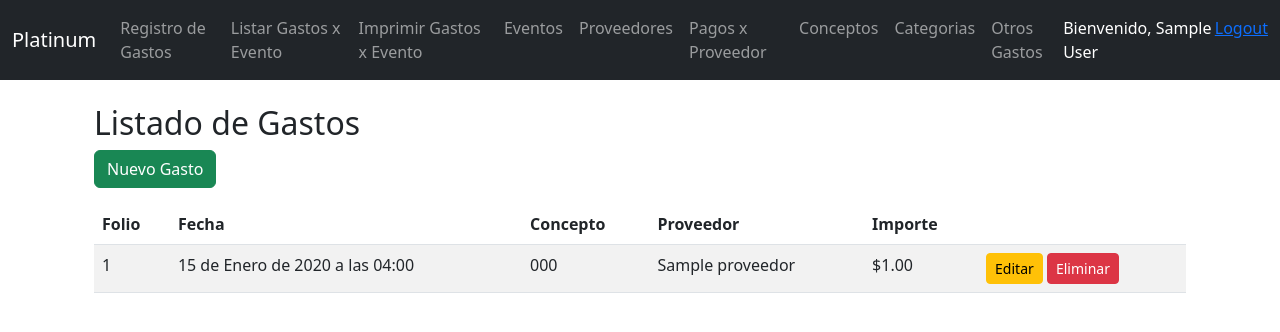
After one commit to meg544/django-p61L, a Django app: page /ogastos/ in a window 1280 px wide. The commit adds this page. Shown: the top 332 px of the page. Run offline with Django 4.2, Linux system fonts and the light colour scheme; a user stored in the database is signed in; tables that the repository leaves empty hold one stand-in row (values such as "Sample post"); parts of the project's set-up code (start-up, migrations or seed data) failed here and were passed over.

Commit message:
se adiciona la opcion otros gastos

```diff
--- a/myapp/templates/base.html
+++ b/myapp/templates/base.html
@@ -39,6 +39,9 @@
                 <li class="nav-item">
                     <a class="nav-link" href="{% url 'listar_categorias' %}">Categorias</a>
                 </li>
+                <li class="nav-item">
+                    <a class="nav-link" href="{% url 'gastos_lista' %}">Otros Gastos</a>
+                </li>
             </ul>
             <ul class="navbar-nav ms-auto">
                 {% if user.is_authenticated %}
--- /dev/null
+++ b/myapp/templates/ogastos/lista.html
@@ -0,0 +1,39 @@
+{% extends "base.html" %}
+
+{% block content %}
+<div class="container mt-4">
+
+  <h2>Listado de Gastos</h2>
+
+  <a href="{% url 'gasto_crear' %}" class="btn btn-success mb-3">Nuevo Gasto</a>
+
+  <table class="table table-striped">
+    <thead>
+    <tr>
+      <th>Folio</th>
+      <th>Fecha</th>
+      <th>Concepto</th>
+      <th>Proveedor</th>
+      <th>Importe</th>
+      <th></th>
+    </tr>
+    </thead>
+    <tbody>
+    {% for g in gastos %}
+    <tr>
+      <td>{{ g.folio }}</td>
+      <td>{{ g.fecha }}</td>
+      <td>{{ g.concepto2 }}</td>
+      <td>{{ g.proveedor.nombre }}</td>
+      <td>${{ g.importe }}</td>
+      <td>
+        <a href="{% url 'gasto_editar' g.folio %}" class="btn btn-warning btn-sm">Editar</a>
+        <a href="{% url 'gasto_eliminar' g.folio %}" class="btn btn-danger btn-sm">Eliminar</a>
+      </td>
+    </tr>
+    {% endfor %}
+    </tbody>
+  </table>
+
+</div>
+{% endblock %}
--- a/myapp/views.py
+++ b/myapp/views.py
@@ -25,7 +25,7 @@ from weasyprint import HTML, CSS
 
 from django.shortcuts import render, get_object_or_404, redirect
 from .models import Evento, Proveedor, DetalleGasto
-from .forms import EventoForm, ProveedorForm, ReportePagosForm, DetalleGastoForm
+from .forms import EventoForm, ProveedorForm, ReportePagosForm, DetalleGastoForm,DetalleGastoFormSinEvento
 from .models import Concepto, Categoria
 from .forms import ConceptoForm, CategoriaForm
 
@@ -370,3 +370,46 @@ def eliminar_concepto(request, pk):
         return redirect("listar_conceptos")
 
     return render(request, "conceptos/eliminar_concepto.html", {"concepto": concepto})
+
+def seleccionar_evento2(request):
+    eventos = Evento.objects.all().order_by("nombre")
+    return render(request, "eventos/seleccionar_evento.html", {"eventos": eventos})
+
+def gastos_lista(request):
+    gastos = DetalleGasto.objects.select_related("evento", "proveedor").order_by('-folio')
+    return render(request, 'ogastos/lista.html', {'gastos': gastos})
+
+
+def gasto_crear(request):
+    evento_id_fijo = 1  # 👈 cambia este ID por el que tú quieras
+    evento = Evento.objects.get(pk=evento_id_fijo)
+
+    if request.method == 'POST':
+        form = DetalleGastoFormSinEvento(request.POST)
+        if form.is_valid():
+            gasto = form.save(commit=False)
+            gasto.evento = evento  # 👈 se asigna automáticamente
+            gasto.save()
+            return redirect('gastos_lista')
+    else:
+        form = DetalleGastoForm()
+
+    return render(request, 'ogastos/formSinEvento.html', {'form': form})
+
+def gasto_editar(request, folio):
+    gasto = get_object_or_404(DetalleGasto, pk=folio)
+
+    if request.method == 'POST':
+        form = DetalleGastoFormSinEvento(request.POST, instance=gasto)
+        if form.is_valid():
+            form.save()
+            return redirect('gastos_lista')
+    else:
+        form = DetalleGastoFormSinEvento(instance=gasto)
+
+    return render(request, 'ogastos/formSinEvento.html', {'form': form})
+
+def gasto_eliminar(request, folio):
+    gasto = get_object_or_404(DetalleGasto, pk=folio)
+    gasto.delete()
+    return redirect('gastos_lista')
--- a/mysite/urls.py
+++ b/mysite/urls.py
@@ -12,7 +12,8 @@ from myapp.views import (
     eliminar_evento, listar_proveedores, crear_proveedor,
     editar_proveedor, eliminar_proveedor, reporte_pagos_proveedor, editar_gasto,
     listar_conceptos, editar_concepto,eliminar_concepto, crear_concepto,
-    listar_categorias,editar_categoria,eliminar_categoria,crear_categoria
+    listar_categorias,editar_categoria,eliminar_categoria,crear_categoria,
+    gastos_lista,gasto_crear,gasto_editar,gasto_eliminar,
 )
 from django.contrib.auth import views as auth_views
 
@@ -71,4 +72,10 @@ urlpatterns = [
     path("conceptos/crear/", crear_concepto, name="crear_concepto"),
     path("conceptos/editar/<int:pk>/", editar_concepto, name="editar_concepto"),
     path("conceptos/eliminar/<int:pk>/", eliminar_concepto, name="eliminar_concepto"),
+
+    # Nuevas rutas de gastos
+    path('ogastos/', gastos_lista, name='gastos_lista'),
+    path('ogastos/nuevo/', gasto_crear, name='gasto_crear'),
+    path('ogastos/editar/<int:folio>/', gasto_editar, name='gasto_editar'),
+    path('ogastos/eliminar/<int:folio>/', gasto_eliminar, name='gasto_eliminar'),
 ]
```
Also changed, not shown: myapp/forms.py (+7 -0 lines), myapp/templates/ogastos/formSinEvento.html (added, +17 -0 lines), myapp/templates/conceptos/listar_conceptos.html (line endings or trailing spaces).
